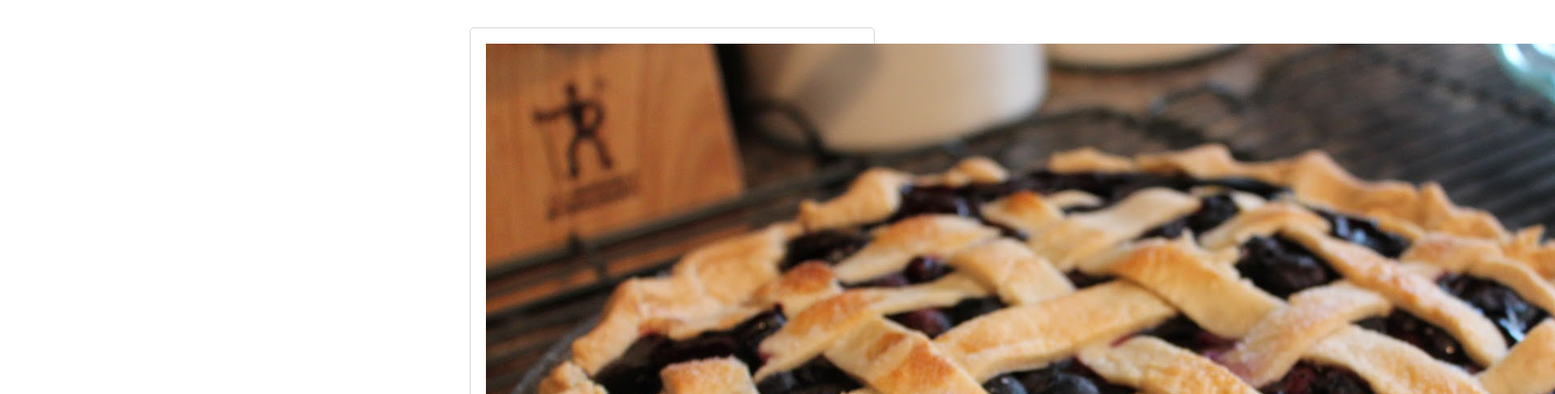
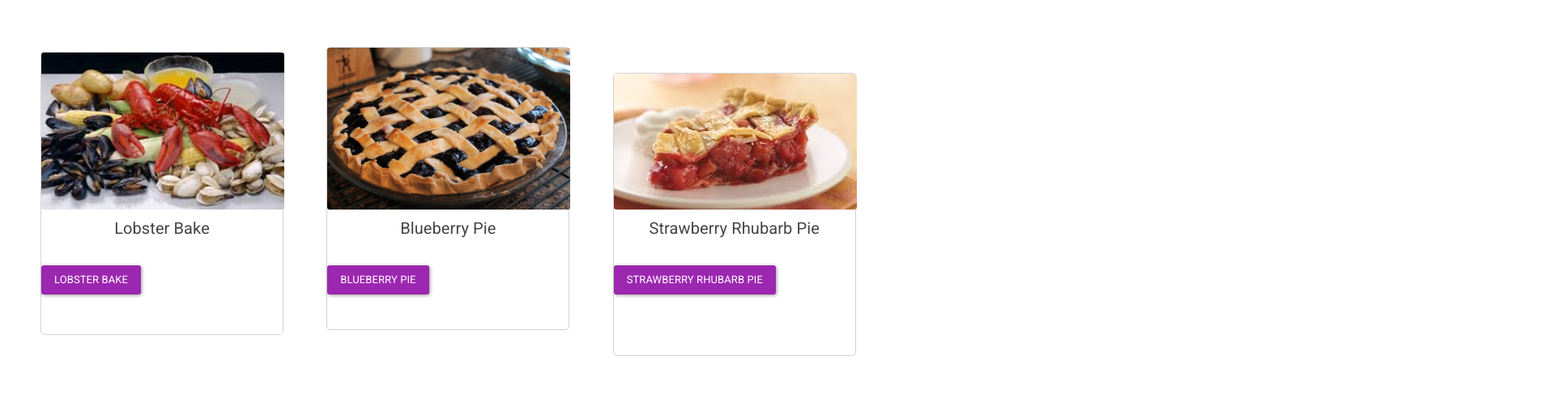
Before and after one commit to Nspirecx/mainerecepiesmainerecepiesmainerecepiesmainerecepiesmainerecepiesmainerecepiesmainerecepiesmainerece, a plain HTML site: page index.html in a window 1280 px wide. Shown: the part 88-575 px from the top of the page at 81% size, 1920 px wide, since content can reach past the window. Drawn offline with nearby package versions, Linux system fonts and the light colour scheme.

Commit message:
fix grammar

```diff
--- a/index.html
+++ b/index.html
@@ -37,7 +37,7 @@
 		<div class="card">
 			<img class="card-img-top" src="shp.jpg" alt="Card image cap">
 			<div class="card-body">
-				<h5 class="card-title">Stawberry Rhubarb Pie</h5>
+				<h5 class="card-title">Strawberry Rhubarb Pie</h5>
 				<br>
 				<a href="shp.html" class="btn btn-info">Strawberry Rhubarb Pie</a>
 			</div>
--- a/style.css
+++ b/style.css
@@ -32,21 +32,20 @@ body {
 	font-family: 'Comfortaa', cursive;
 }
 
+img {
+	width: inherit;
+	border-radius: 3px;
+}
+
 .card {
-	max-width: 500px;
-	max-height: 600px;
-	width: 35%;
-	height: 40%;
+	width: 300px;
+	height: 350px;
 	margin-left: 50px;
 	margin-top: 50px;
 	display: flex;
 	justify-content: center;
 	display: inline-block;
  	border: 1px solid lightgray;
- 	margin: 2%;
-  padding: 1.5%;
- 	transition: 0.3s;
- 	width: 40%;
 	border-radius: 5px;
 	user-select: none;
 }
```
